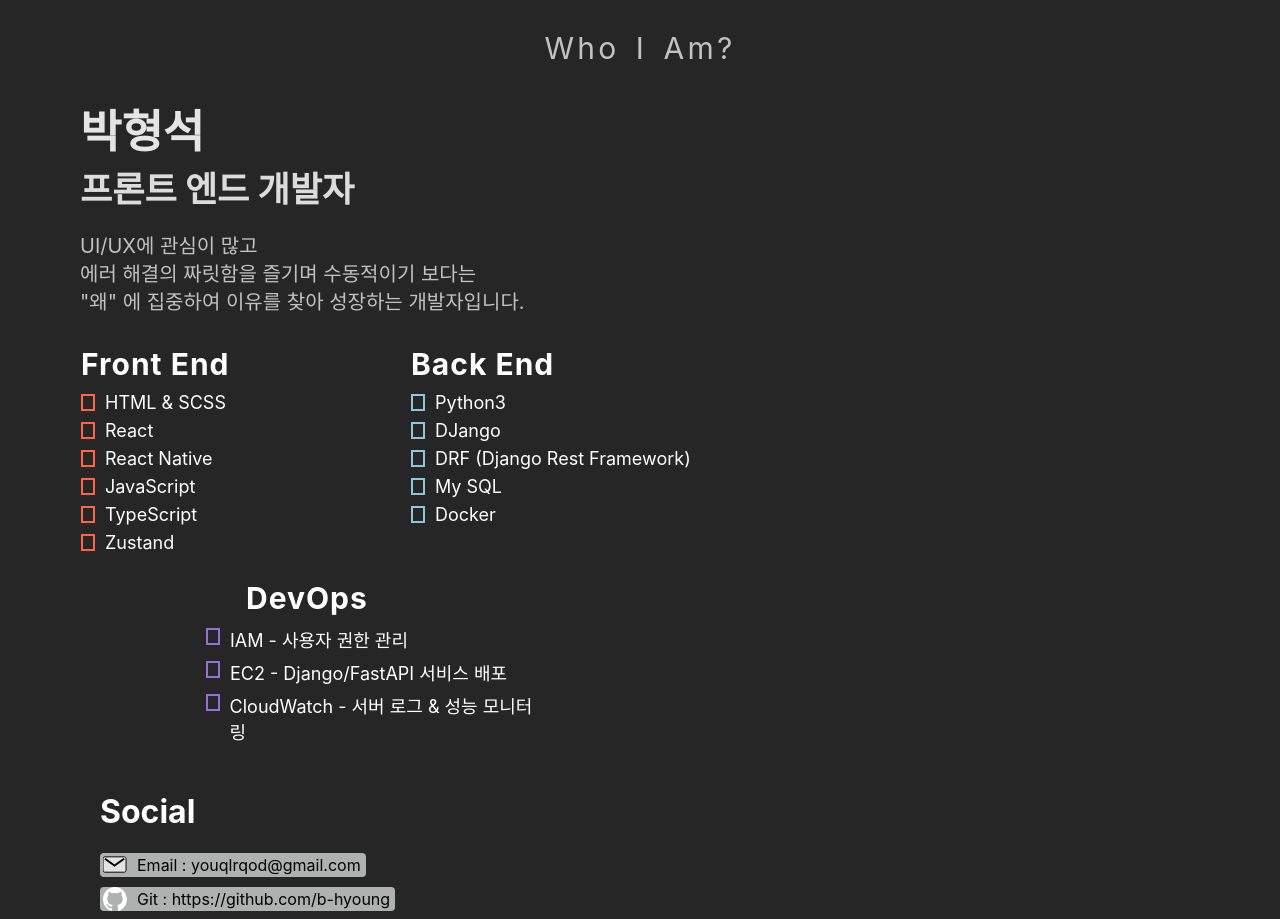
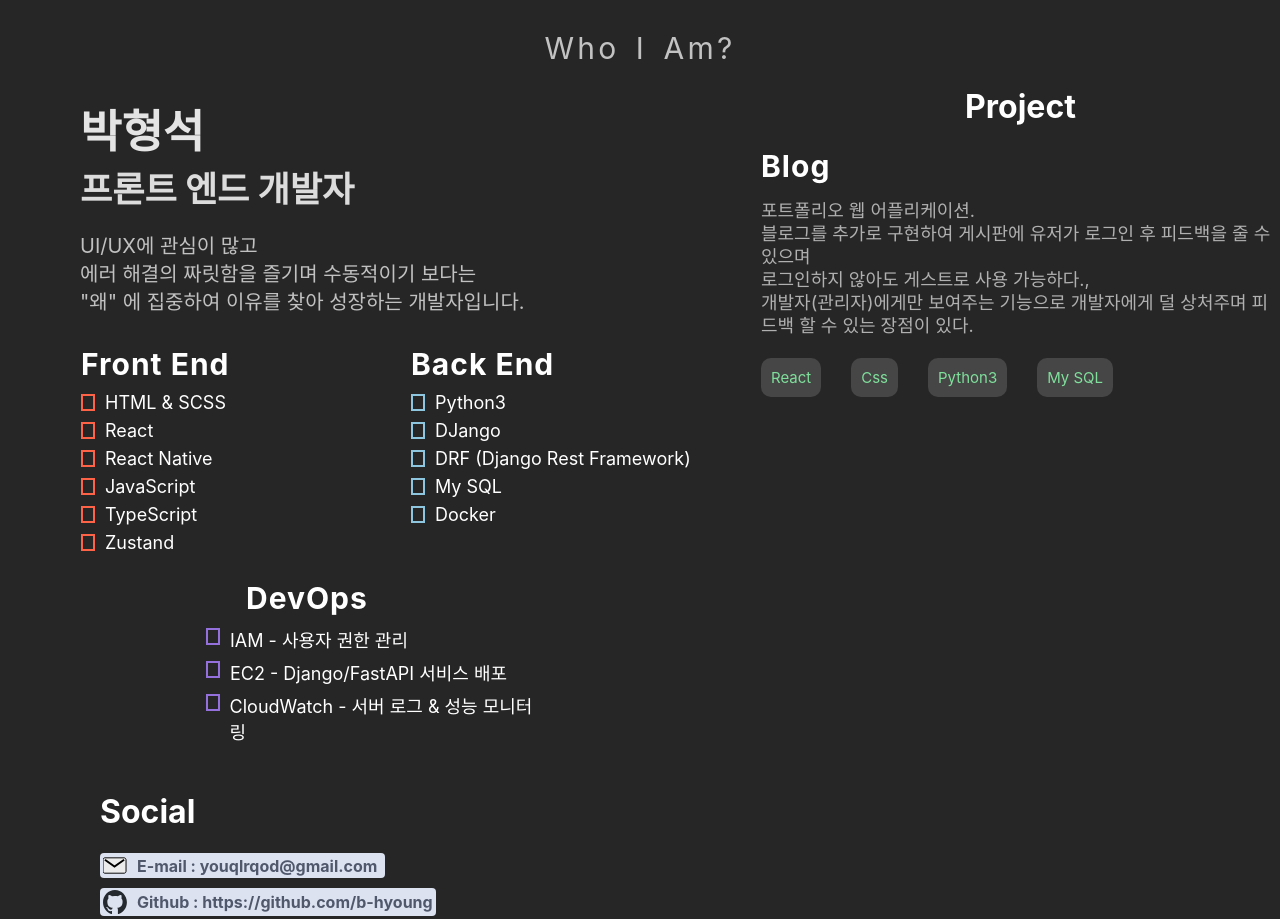
Before and after one commit to b-hyoung/Blog, a React (Create React App) app in the folder frontend/: page / in a window 1280 px wide. Shown: the top 919 px of the page. Built offline with nearby package versions, Linux system fonts and the light colour scheme; a web font is replaced by a local one.

Commit message:
Create Project List

```diff
--- a/frontend/src/MainPage/MainPage.css
+++ b/frontend/src/MainPage/MainPage.css
@@ -1,5 +1,5 @@
 .MainPage_introduce{
     display: flex;
-    flex-direction: column;
+    flex-direction: row;
     position: absolute;
 }
--- a/frontend/src/MainPage/MainPage.js
+++ b/frontend/src/MainPage/MainPage.js
@@ -3,6 +3,7 @@ import Introduce from './Introduce/Introduce'
 import Skill from './Skill/Skill'
 import './MainPage.css'
 import Social from './Social/Social'
+import Project from './MyProject/Project'
 
 function MainPage() {
     return (
@@ -13,6 +14,7 @@ function MainPage() {
                 <Social />
             </div>
             <div>
+                <Project />
             </div>
         </div>
     )
--- /dev/null
+++ b/frontend/src/MainPage/MyProject/Project.css
@@ -0,0 +1,27 @@
+.Project_Blog{
+    text-align: left;
+}
+.Project_title{
+    color: white;
+    font-weight: bold;
+    font-size: 30px;
+    letter-spacing: 1px;
+    margin-bottom: 20px;
+}
+.Project_description{
+    color: rgb(176, 176, 176);
+    font-size: 18px;
+    margin-top: 15px;
+    line-height: 23px;
+    margin-bottom: 30px;
+}
+.Project_SkillList > span{
+    color: rgb(127, 223, 155);
+    background-color: rgb(70, 70, 70);
+    padding: 10px 10px;
+    border-radius: 10px;
+    margin-right: 30px;
+    font-size: 15px;
+    width: max-content;
+    height: 20px;
+}
--- /dev/null
+++ b/frontend/src/MainPage/MyProject/Project.js
@@ -0,0 +1,29 @@
+import React from 'react'
+import './Project.css'
+
+function Project() {
+  return (
+    <div>
+        <div>
+            <h1 style={{color:"white"}}>Project</h1>
+            <div className='Project_Blog'>
+                <span className='Project_title'>Blog</span>
+                <div className='Project_description'>
+                    포트폴리오 웹 어플리케이션.<br />
+                    블로그를 추가로 구현하여 게시판에 유저가 로그인 후 피드백을 줄 수있으며<br />
+                    로그인하지 않아도 게스트로 사용 가능하다.,<br />
+                    개발자(관리자)에게만 보여주는 기능으로 개발자에게 덜 상처주며 피드백 할 수 있는 장점이 있다.<br />
+                </div>
+                <div className='Project_SkillList'>
+                    <span>React</span>
+                    <span>Css</span>
+                    <span>Python3</span>
+                    <span>My SQL</span>
+                </div>
+            </div>
+        </div>
+    </div>
+  )
+}
+
+export default Project
--- a/frontend/src/MainPage/Social/Social.css
+++ b/frontend/src/MainPage/Social/Social.css
@@ -12,18 +12,20 @@
     align-items: center;
     margin-bottom: 10px;
     cursor: pointer;
-    background-color: rgb(175, 176, 176);
-    color: black;
+    background-color: #DCE2F0;
+    color: #50586C;
     border-radius: 4px;
     padding-left: 3px;
     width: max-content;
-    padding-right: 5px;
+    font-weight: bold;
+
 
 }
 .Social > a{
     outline: none;
     margin-bottom: 4px;
-    font-size: 30px;
+    font-size: 35px;
+    font-weight: bold;
 
 }
 .Social > div > img{
--- a/frontend/src/MainPage/Social/Social.js
+++ b/frontend/src/MainPage/Social/Social.js
@@ -14,8 +14,8 @@ function Social() {
 
     const [socialLink , setSocialLink] = useState(
         {
-        Email : "youqlrqod@gmail.com",
-        Github : "https://github.com/b-hyoung"  ,
+        Email : "youqlrqod@gmail.com ",
+        Github : `https://github.com/b-hyoung`  ,
         notion : "https://notion.so/b-hyoung/WelcomePortfolio",
         velog :  "https://velog.io/@h-young/posts"
         }
@@ -26,7 +26,7 @@ const {Email , Github , notion , velog} = socialLink
     const EmailIcon = () => {
         return (
             <svg width="24px" height="24px" viewBox="0 0 25 25" fill="none" xmlns="http://www.w3.org/2000/svg" style={{marginRight:"10px"}}>
-                <path d="M2 4H22C23.1 4 24 4.9 24 6V18C24 19.1 23.1 20 22 20H2C0.9 20 0 19.1 0 18V6C0 4.9 0.9 4 2 4Z" fill="rgb(227, 227, 227)" stroke='black' strokeWidth='1px' />
+                <path d="M2 4H22C23.1 4 24 4.9 24 6V18C24 19.1 23.1 20 22 20H2C0.9 20 0 19.1 0 18V6C0 4.9 0.9 4 2 4Z" fill="rgb(235, 235, 235)" stroke='black' strokeWidth='1px' />
                 <path d="M22 6L12 13L2 6" stroke="black" stroke-width="2" />
             </svg>
         );
@@ -39,22 +39,22 @@ const {Email , Github , notion , velog} = socialLink
     return (
         <div className='Social'>
             <h1>Social</h1>
-            <div className='Social_Email'  onClick={() => getClipboardText(Email)}>
+            <div className='Social_Email'  onClick={() => getClipboardText(Email)} style={{padding:"1px 0 0 3px"}} >
                 <EmailIcon className="Social_EmailImg"  />
-                <a>Email : {Email}</a>
+                <a>E-mail : {Email}&nbsp;</a>
             </div>
-            <div className='Social_github' onClick={() => goPage(Github)}>
-                <img src={`${process.env.PUBLIC_URL}/img/icon/github-mark-white.svg`} />
-                <a>Git : {Github}</a>
+            <div className='Social_github' onClick={() => goPage(Github)} style={{padding:"2px 0 2px 3px"}}>
+                <img src={`${process.env.PUBLIC_URL}/img/icon/github-mark.svg`} />
+                <a>Github : {Github}&nbsp;</a>
             </div>
             <div className='Social_notion'  onClick={() => goPage(velog)}>
                 <img src={`${process.env.PUBLIC_URL}/img/icon/velog.png`} style={{width:"22px" , height:"22px" , padding:"2px 0 2px 0"}} />
-                <a>Velog : {velog}</a>
+                <a>Velog : {velog} &nbsp;</a>
             </div>
             <div className='Social_velog'  onClick={() => goPage(notion)}>
-                <img src={`${process.env.PUBLIC_URL}/img/icon/SVG/icons8-개념.svg`} />
+                <img src={`${process.env.PUBLIC_URL}/img/icon/SVG/icons8-개념.svg`} style={{position:"relative",left:"-2pz"}}/>
                 <a>Notion : </a>
-                <span onClick={() => handleClickNotion()}>https://notion.so/b-hyoung/WelcomePortfolio</span>
+                <span onClick={() => handleClickNotion()}>https://notion.so/b-hyoung/WelcomePortfolio &nbsp;</span>
             </div>
         </div>
     )
```
